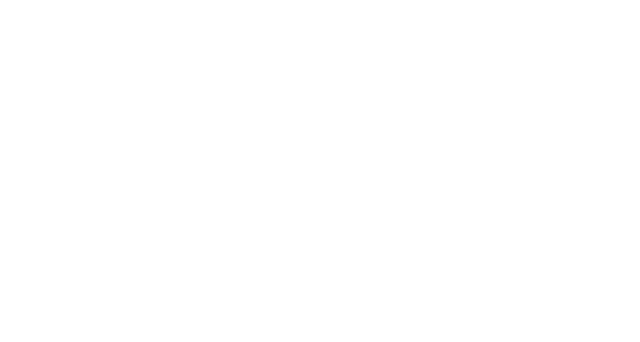
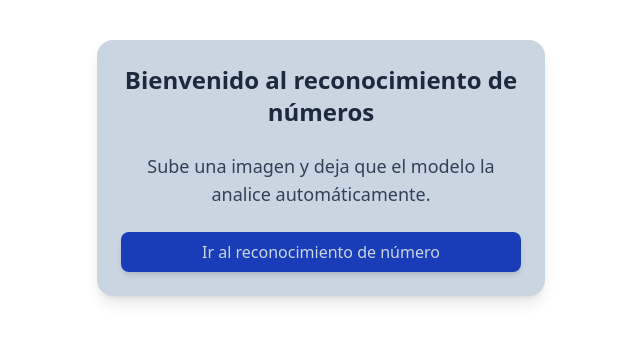
Before and after one commit to Nicolasrc404/Proyecto-Corte-2, a React (Vite) app: page / in a window 1280 px wide. Before the commit this address had no page. Shown: the top 342 px of the page, without its empty margins (319-959 px from the left). Built offline with nearby package versions, Linux system fonts and the light colour scheme.

Commit message:
Se agrego la paguina principal

```diff
--- a/src/App.tsx
+++ b/src/App.tsx
@@ -1,11 +1,13 @@
 import { Routes } from "react-router";
 import { Route } from "react-router";
 import { ImageForm } from "./Components/ImageForm";
+import { PagHome } from "./Components/Home/PagHome";
 
 function App() {
   return (
     <>
       <Routes>
+        <Route path="/" element={<PagHome />} />
         <Route path="/image" element={<ImageForm />} />
       </Routes>
     </>
--- /dev/null
+++ b/src/Components/Home/PagHome.tsx
@@ -0,0 +1,22 @@
+import { Link } from "react-router";
+
+function PagHome() {
+  return (
+    <div className="max-w-md mx-auto mt-10 p-6 bg-slate-300 rounded-2xl shadow-lg space-y-6 text-center">
+      <h1 className="text-2xl font-bold text-slate-800">
+        Bienvenido al reconocimiento de números
+      </h1>
+      <p className="text-lg text-slate-700">
+        Sube una imagen y deja que el modelo la analice automáticamente.
+      </p>
+      <Link
+        to="/image"
+        className="block w-full py-2 px-4 rounded-lg text-slate-300 font-medium shadow-md bg-blue-800 hover:bg-blue-900 transition"
+      >
+        Ir al reconocimiento de número
+      </Link>
+    </div>
+  );
+}
+
+export { PagHome };
```
